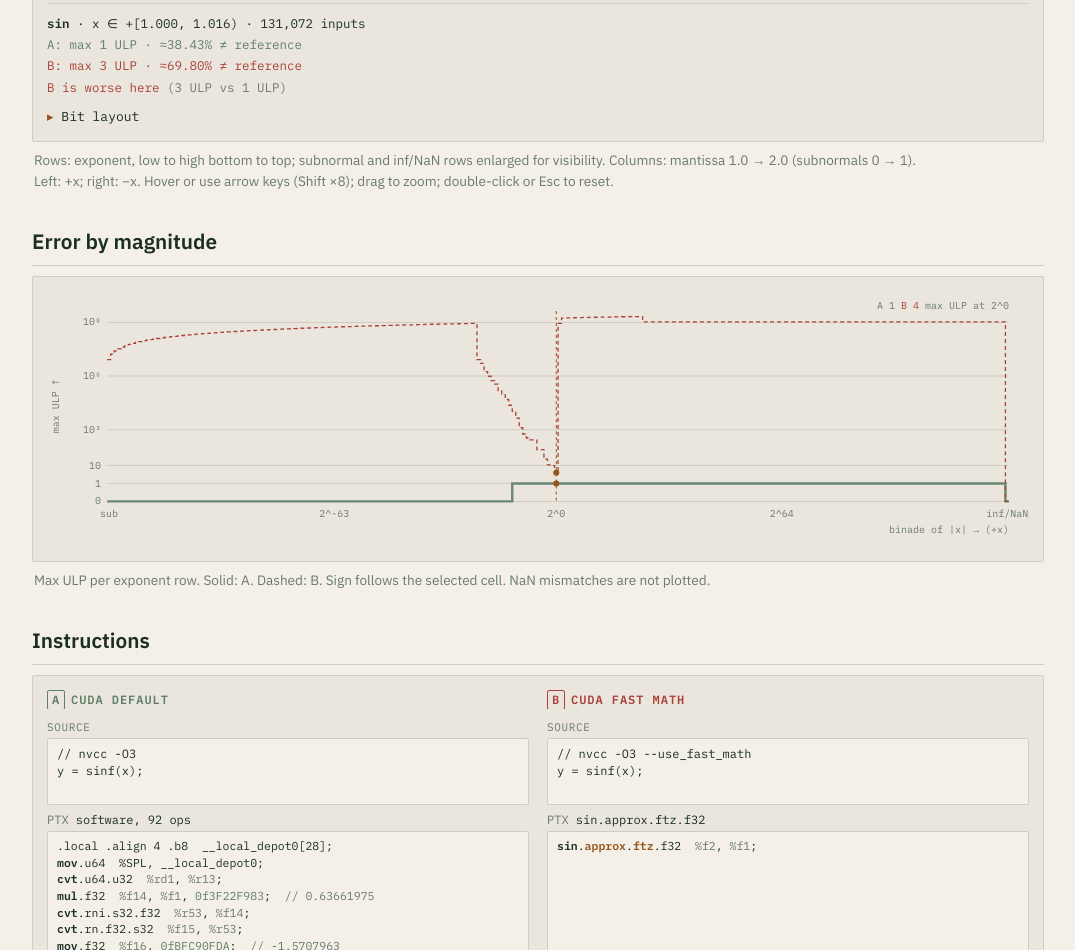
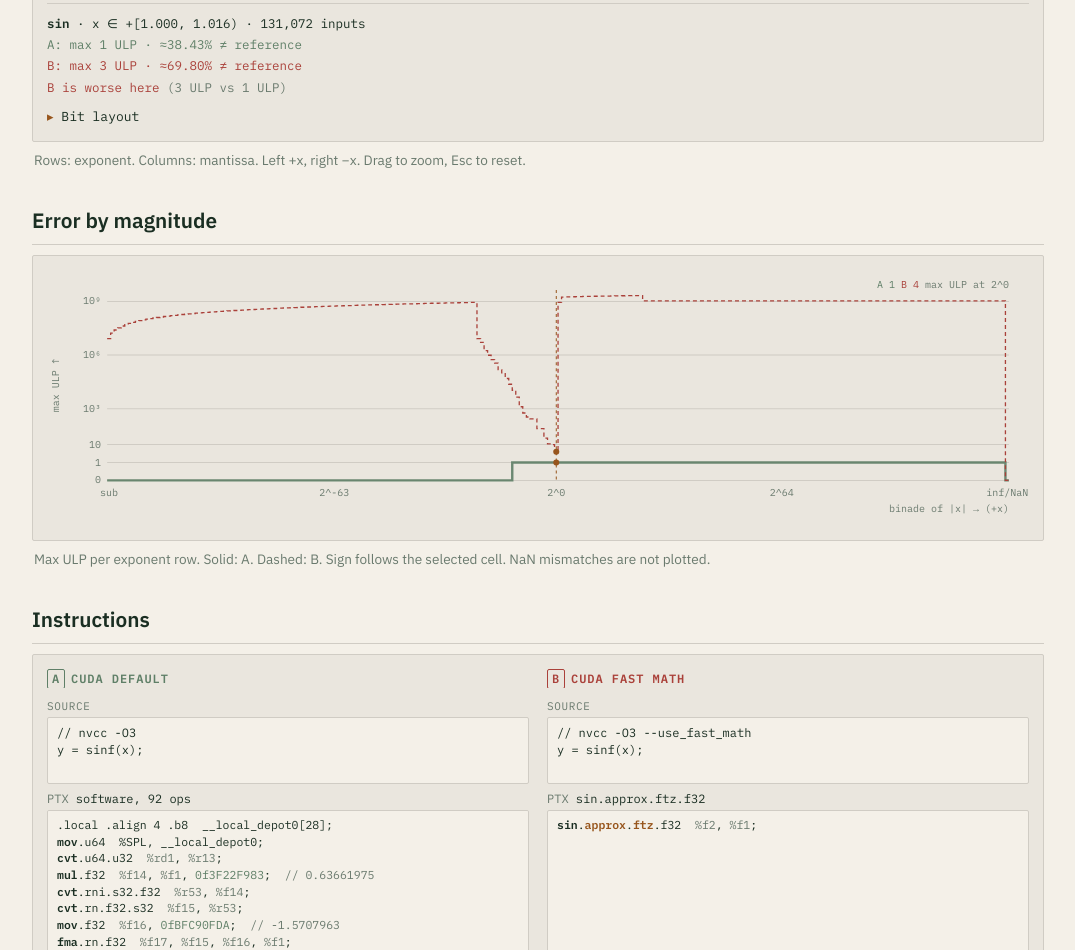
Before and after one commit to drisspg/nuggets, a website: page source/content/media/fast-math/fast-math-explorer.html in a window 1280 px wide. Shown: the part 1166-2116 px from the top of the page, without its empty margins (102-1177 px from the left). Drawn offline with Linux system fonts and the light colour scheme.

Commit message:
Shorten fast math explorer caption

```diff
--- a/source/content/media/fast-math/fast-math-explorer.html
+++ b/source/content/media/fast-math/fast-math-explorer.html
@@ -176,8 +176,7 @@
       </details>
     </div>
   </div>
-  <p class="caption">Rows: exponent, low to high bottom to top; subnormal and inf/NaN rows enlarged for visibility. Columns: mantissa 1.0 → 2.0 (subnormals 0 → 1). Left: +x; right: −x.
-  Hover or use arrow keys (Shift ×8); drag to zoom; double-click or Esc to reset.</p>
+  <p class="caption">Rows: exponent. Columns: mantissa. Left +x, right −x. Drag to zoom, Esc to reset.</p>
 
   <h2>Error by magnitude</h2>
   <div class="figure">
```
